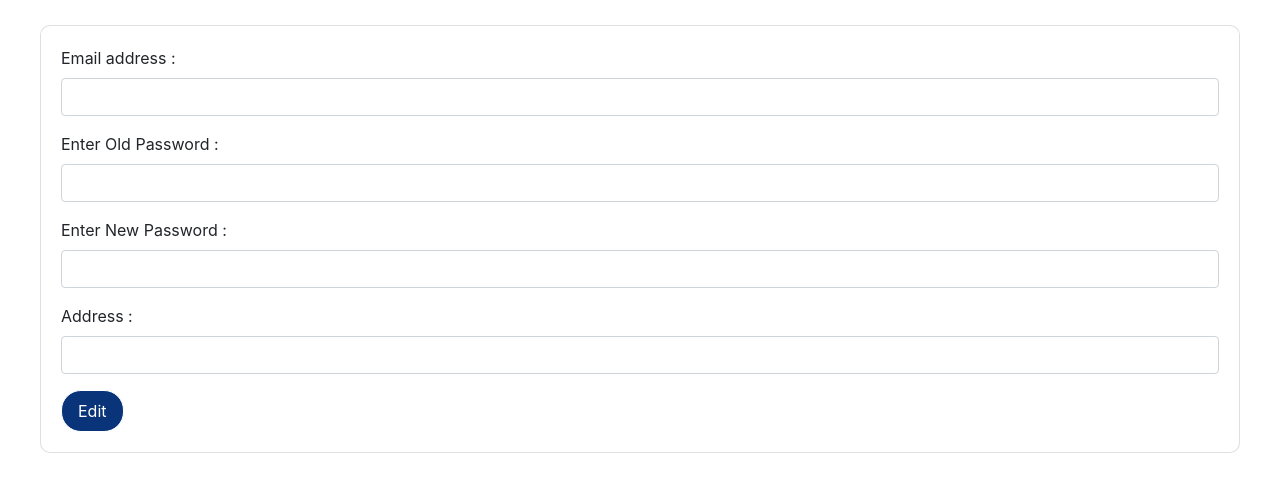
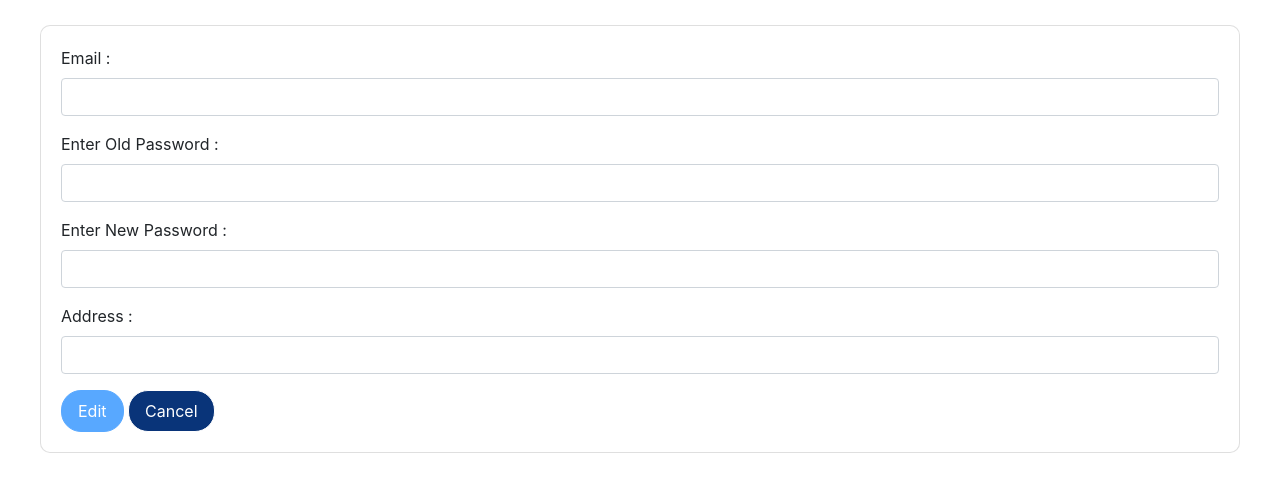
Before and after one commit to thedevagyasharma/eacp, a PHP site: page /editProfile.php in a window 1280 px wide. Shown: the part 88-580 px from the top of the page. Run offline with PHP 8.4, Linux system fonts and the light colour scheme; the visitor is signed in with stand-in values (Sample User, id 1); data that the repository does not hold is empty.

Commit message:
edit form client validation

```diff
--- a/editProfile.php
+++ b/editProfile.php
@@ -5,7 +5,6 @@ if(!isset($_SESSION['username'])){
   die('ACCESS DENIED');
 }
 $error = isset($_SESSION['error']) ? $_SESSION['error']: false;
-
 
 if(isset($_POST['edit'])){
     if(strlen($_POST['email']) < 1 || strlen($_POST['address']) < 1){
@@ -100,7 +99,7 @@ if(isset($_POST['edit'])){
             echo('<p style="color:red;">'.htmlentities($_SESSION['error'])."</p>\n");
             unset($_SESSION["error"]);
           } ?>
-     	<form method="post">
+     	<form method="post" id="editform">
 		    <?php
         if(strpos($_SESSION['username'],"T")!==FALSE){
           $stmt = $mysql->prepare('SELECT * FROM teacher, teacherphone WHERE teacher.teacherID = :tid AND teacherphone.teacherID = teacher.teacherID');
@@ -115,7 +114,7 @@ if(isset($_POST['edit'])){
         }
         echo '
         <div class="form-group">
-          <label for="InputEmail1">Email address :</label><input type="email" name="email" class="form-control" id="InputEmail1" aria-describedby="emailHelp" value="'.htmlentities($row['email']).'"></div>
+          <label for="InputEmail1">Email :</label><input type="email" name="email" class="form-control" id="InputEmail1" value="'.htmlentities($row['email']).' "></div>
         <div class="form-group">
           <label for="oldPassword1">Enter Old Password :</label>
           <input type="password" name="oldpassword" class="form-control" id="OldInputPassword1">
@@ -143,11 +142,58 @@ if(isset($_POST['edit'])){
             }
 
  			?>
-		  <button type="edit" class="btn btn-primary" name="edit">Edit</button>
+		  <button type="edit" class="btn btn-primary" name="edit" id="editbtn" disabled>Edit</button>
+    <a class="btn btn-primary" role="button" href="profile.php">Cancel</a>
 		</form>
 
      	</div>
      	<script src="assets/js/jquery.min.js"></script>
     <script src="assets/bootstrap/js/bootstrap.min.js"></script>
+    <script type="text/javascript">
+    $('#InputEmail1').focusout(function(){
+        var email = $('#InputEmail1').val();
+        if(!email.includes('@') || email == ''){
+          $('#InputEmail1').css("background-color","#ffdddd");
+          $('#InputEmail1').attr("placeholder","Please enter email");
+          $('#editbtn').attr("disabled","true");
+        }
+        else if(email.includes('@') && email != ''){
+          $('#InputEmail1').css("background-color","#ddffdd");
+        }
+        else{
+          $('#InputEmail1').css("background-color","#ffffff");
+        }
+    });
+    $('#OldInputPassword1').focusout(function(){
+      var op = $('#OldInputPassword1').val();
+      if(op == ''){
+        $('#OldInputPassword1').css("background-color","#ffdddd");
+        $('#OldInputPassword1').attr("placeholder","Old Password required");
+        $('#editbtn').attr("disabled","true");
+      }
+      else{
+        $('#OldInputPassword1').css("background-color","#ffffff");
+      }
+    });
+    $('#InputPassword1').focusout(function(){
+      var op = $('#InputPassword1').val();
+      if(op == ''){
+        $('#InputPassword1').css("background-color","#ffdddd");
+        $('#InputPassword1').attr("placeholder","New Password required");
+        $('#editbtn').attr("disabled","true");
+      }
+      else{
+        $('#InputPassword1').css("background-color","#ffffff");
+      }
+    });
+    $(document).change(function(){
+      var email = $('#InputEmail1').val();
+      var op = $('#OldInputPassword1').val();
+      var op1 = $('#InputPassword1').val();
+      if(email.includes('@') && op!='' && op1!=''){
+        $('#editbtn').removeAttr("disabled");
+    }});
+    </script>
+
      </body>
      </html>
```
